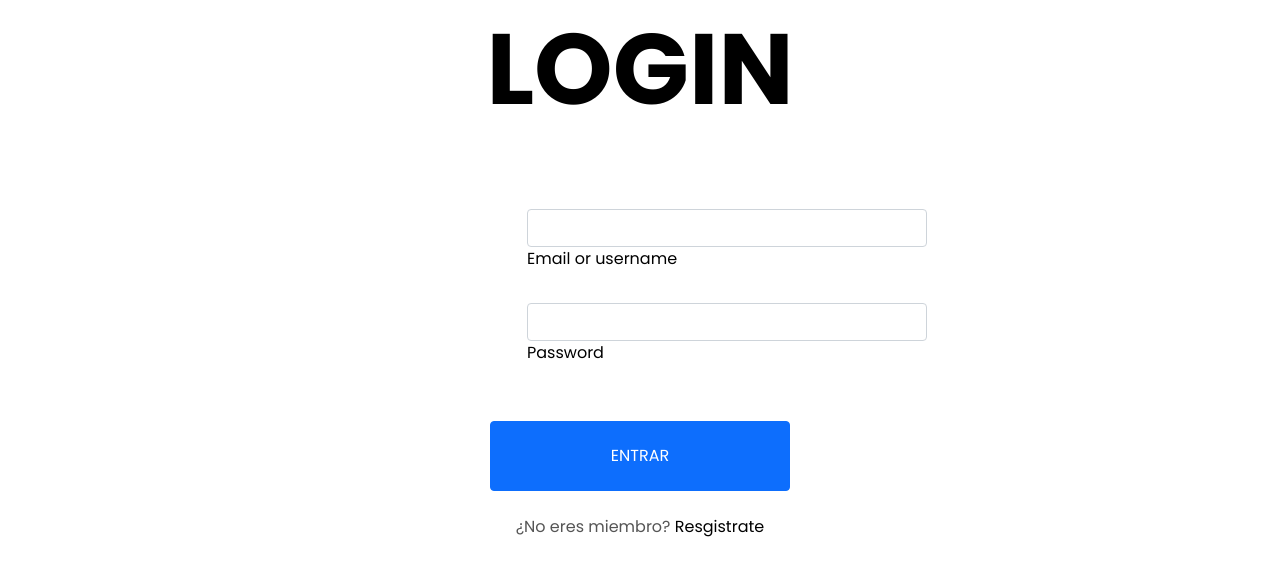
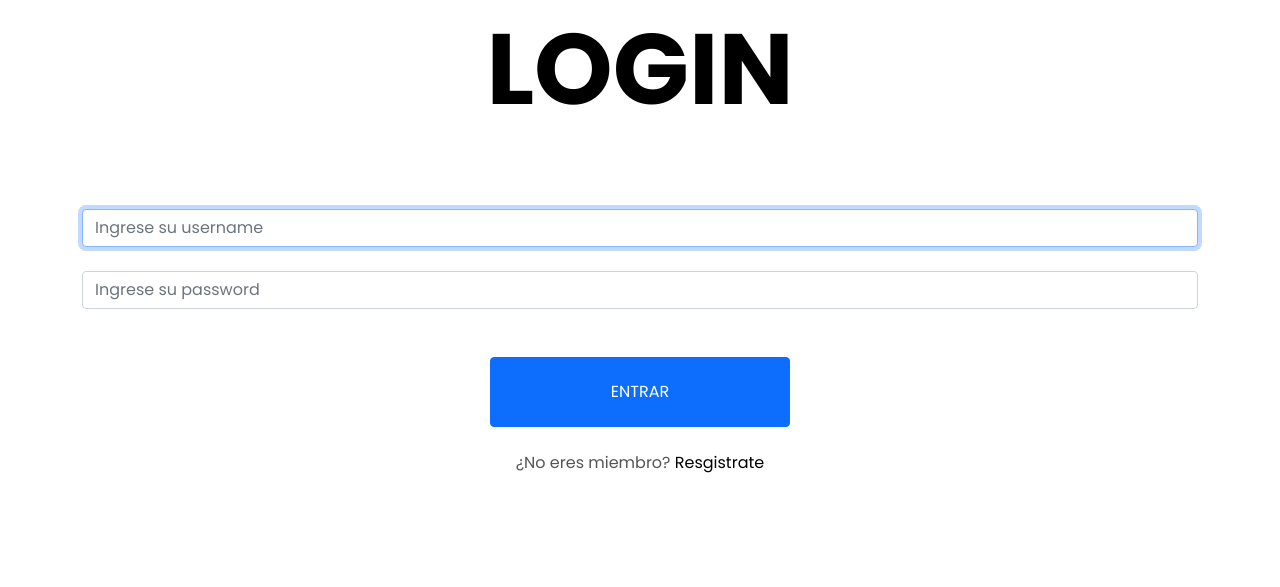
Before and after one commit to orlandod1/blog, a Django app: page /login/ in a window 1280 px wide. Shown: the part 213-800 px from the top of the page. Run offline with Django 3.2, Linux system fonts and the light colour scheme; some libraries are stand-ins or nearby versions.

Commit message:
confirmando

```diff
--- a/blog/blog/settings.py
+++ b/blog/blog/settings.py
@@ -9,7 +9,7 @@
 For the full list of settings and their values, see
 https://docs.djangoproject.com/en/3.2/ref/settings/
 """
-
+from django.urls import reverse_lazy
 import os
 from pathlib import Path
 
@@ -38,6 +38,7 @@
     'django.contrib.sessions',
     'django.contrib.messages',
     'django.contrib.staticfiles',
+    'widget_tweaks',
     'core',
     'post'
 ]
@@ -102,7 +103,8 @@
     },
 ]
 
-
+LOGIN_REDIRECT_URL = '/blog/'
+LOGOUT_REDIRECT_URL = reverse_lazy('login')
 # Internationalization
 # https://docs.djangoproject.com/en/3.2/topics/i18n/
 
--- a/blog/blog/urls.py
+++ b/blog/blog/urls.py
@@ -13,19 +13,21 @@
     1. Import the include() function: from django.urls import include, path
     2. Add a URL to urlpatterns:  path('blog/', include('blog.urls'))
 """
+
 from django.contrib import admin
 from django.conf import settings
 from django.urls import path, include
 from  core import views as core_views
+
 urlpatterns = [
     path('admin/', admin.site.urls),
     path('',core_views.home, name="home"),
     path('about/',core_views.about, name="about"),
     path('blog/',core_views.blog, name="blog"),
     path('blogdetalle/',core_views.blogdetalle, name="blogdetalle"),
-    path('login/',core_views.login, name="login"),
+    path('login/',include('core.urls')),
     path('registrarse/',core_views.registrarse, name="registrarse"),
-
+    # path('login/',core_views.login, name="login"),
 
 ]
 
--- /dev/null
+++ b/blog/core/urls.py
@@ -0,0 +1,11 @@
+from django.urls import path
+
+from .views import LoginFormView, LogoutView
+
+app_name = 'core'
+
+urlpatterns = [
+    path('', LoginFormView.as_view(), name='login'),
+    path('logout/', LogoutView.as_view(), name='logout')
+    # path('logout/', LogoutRedirectView.as_view(), name='logout')
+]
--- a/blog/core/views.py
+++ b/blog/core/views.py
@@ -1,6 +1,35 @@
 from django.shortcuts import render
+from django.contrib.auth.views import LoginView
+from django.conf import settings
+from django.shortcuts import redirect
+from django.http import HttpResponseRedirect
+from django.shortcuts import redirect
+from django.urls import reverse_lazy
+from django.contrib.auth import login, logout
+from django.views.generic import FormView, RedirectView
 
+class LoginFormView(LoginView):
+    template_name = 'base/login.html'
 
+    def dispatch(self, request, *args, **kwargs):
+        if request.user.is_authenticated:
+            return redirect(settings.LOGIN_REDIRECT_URL)
+        return super().dispatch(request, *args, **kwargs)
+
+    def get_context_data(self, **kwargs):
+        context = super().get_context_data(**kwargs)
+        context['title'] = 'Iniciar sesión'
+        return context
+
+class LogoutView(RedirectView):
+    pattern_name = 'login'
+
+    def dispatch(self, request, *args, **kwargs):
+        logout(request)
+        return super().dispatch(request, *args, **kwargs)
+
+def login(request):
+     return render (request,"base/login.html")
 
 def home(request):
      return render (request,"base/index.html")
@@ -18,9 +47,6 @@
 
 
 
-def login(request):
-     return render (request,"base/login.html")
-
 
 def registrarse(request):
      return render (request,"base/registrarse.html")
--- a/blog/templates/base/login.html
+++ b/blog/templates/base/login.html
@@ -1,4 +1,5 @@
 {% load static %} {% block contend %}
+{% load widget_tweaks %}
 <!DOCTYPE html>
 <html lang="en">
   <head>
@@ -72,39 +73,17 @@
           <br />
           <br />
           <br />
-          <form>
+          <form action="" method="post" class="signin-form">
+            {% csrf_token %}
+
             <!-- Email input -->
             <div class="form-outline mb-4">
-              <input
-                type="email"
-                id="loginName"
-                class="form-control"
-                style="width: 400px; margin-left: 445px;"
-              />
-              <label
-                class="form-label"
-                for="loginName"
-                style="color: black; margin-left: 445px;"
-              >
-                Email or username
-              </label>
+              {{ form.username|add_class:'form-control'|attr:'autocomplete:off'|attr:'placeholder:Ingrese su username' }}
             </div>
 
             <!-- Password input -->
             <div class="form-outline mb-4">
-              <input
-                type="password"
-                id="loginPassword"
-                class="form-control"
-                style="width: 400px; margin-left: 445px;"
-              />
-              <label
-                class="form-label"
-                for="loginPassword"
-                style="color: black; margin-left: 445px;"
-              >
-                Password
-              </label>
+              {{ form.password|add_class:'form-control'|attr:'autocomplete:off'|attr:'placeholder:Ingrese su password' }}
             </div>
 
             <!-- 2 column grid layout -->
--- a/blog/templates/base/registrarse.html
+++ b/blog/templates/base/registrarse.html
@@ -53,7 +53,7 @@
   </head>
   <body>
      <div class="container" style="margin-top: 250px;width:500px;">
-          <h1 style="text-align: center;font-size: 100px;">REGISTRO</h1>
+          <h1 style="text-align: center;font-size: 100px;font-weight: bold;">REGISTRO</h1>
           <br>
      <!-- Username input -->
      <div class="form-outline mb-4">
```
Also changed, not shown: blog/templates/base/base.html (+27 -4 lines), blog/core/form.py (added), blog/db.sqlite3.
